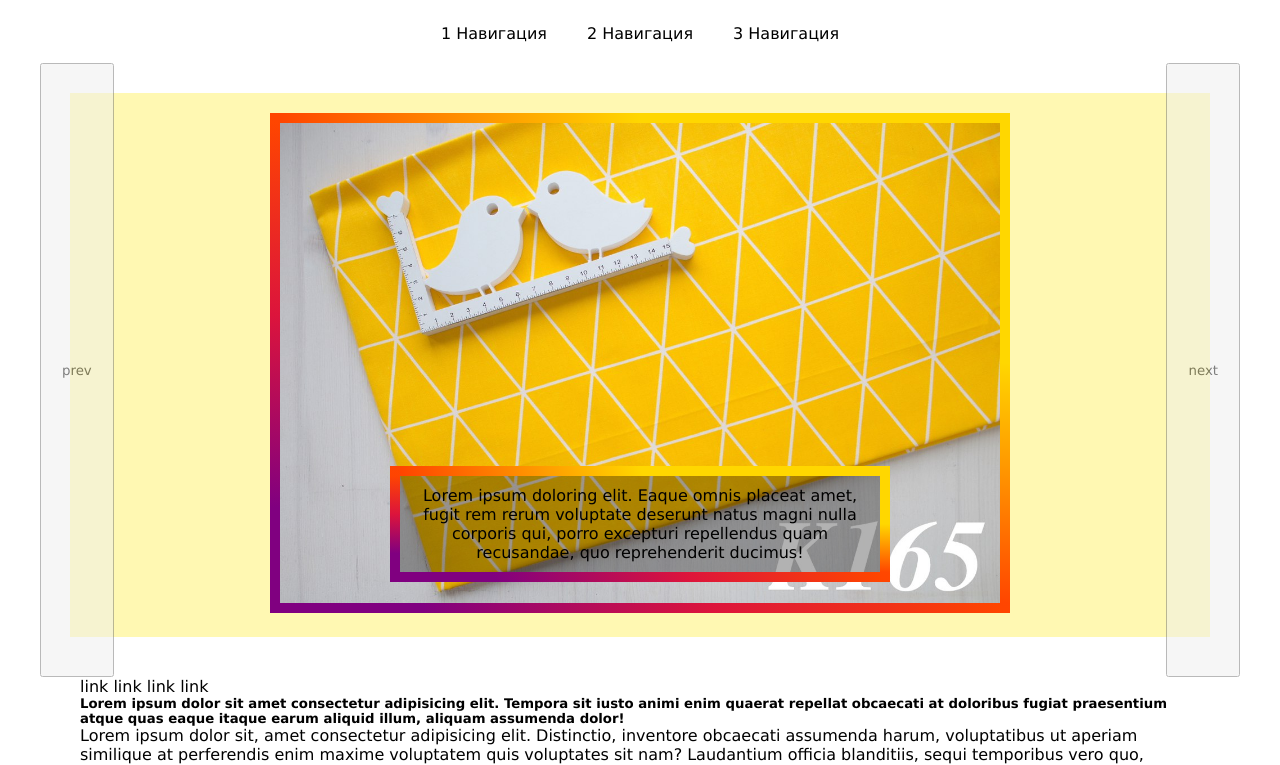
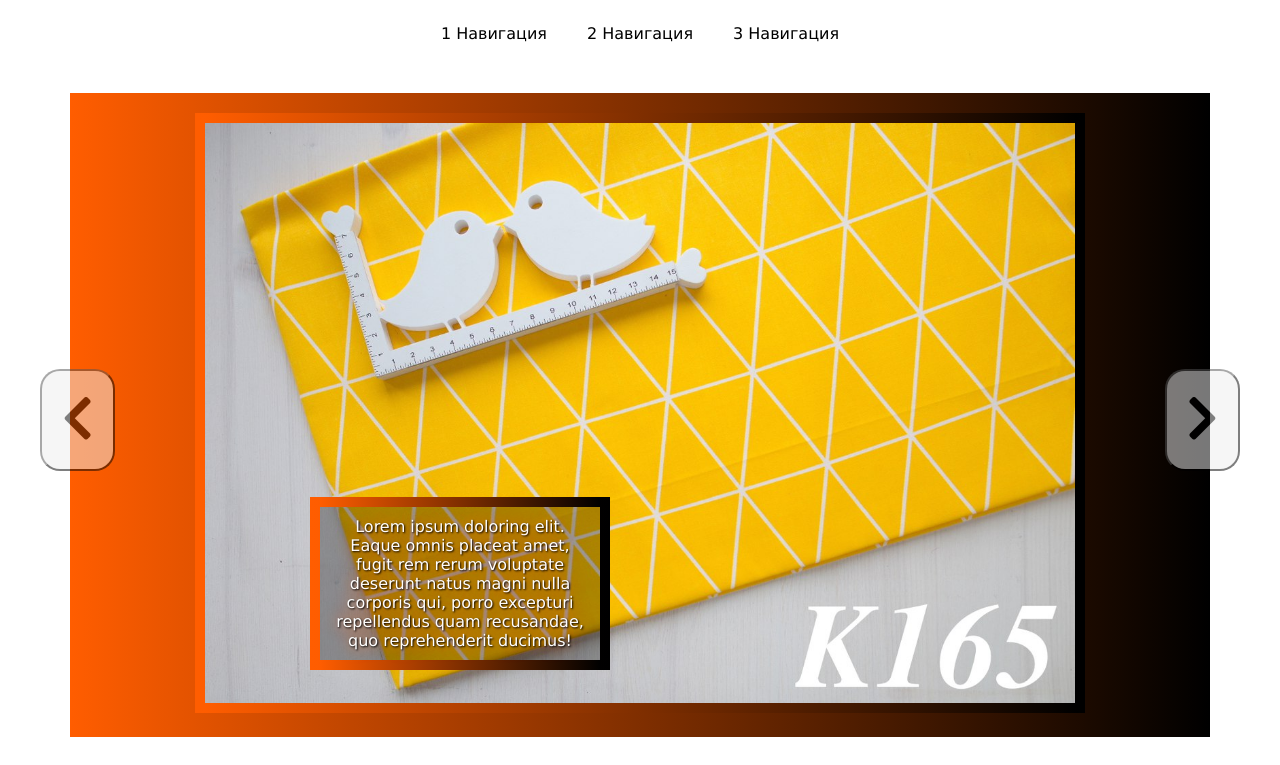
Before and after one commit to AlexLavrenchuk/LandingPageAnna, a website: page app/index.html in a window 1280 px wide. Shown: the part 94-859 px from the top of the page. Drawn offline with Linux system fonts and the light colour scheme; files that its build step writes are made by us from their sources.

Commit message:
variable

```diff
--- a/app/index.html
+++ b/app/index.html
@@ -4,6 +4,7 @@
     <meta charset="UTF-8">
     <meta name="viewport" content="width=device-width, initial-scale=1.0">
     <meta http-equiv="X-UA-Compatible" content="ie=edge">
+    <link rel="stylesheet" href="https://use.fontawesome.com/releases/v5.8.1/css/all.css" integrity="sha384-50oBUHEmvpQ+1lW4y57PTFmhCaXp0ML5d60M1M7uH2+nqUivzIebhndOJK28anvf" crossorigin="anonymous">
     <link rel="stylesheet" href="css/main.css">
     <title>landing page</title>
 </head>
--- a/app/js/common.js
+++ b/app/js/common.js
@@ -57,16 +57,18 @@ function foo() {
 
 // create Button
 function addButton() {
-    prevButton.innerText = 'prev';
-    nextButton.innerText = 'next';
+    prevButton.innerHTML = '<i class="fas fa-chevron-left"></i>';
+    nextButton.innerHTML = '<i class="fas fa-chevron-right"></i>';
 
     const styleCss = {
         position: "absolute",
-        top: 0,
+        top: '50%',
+        transform: "translateY(-50%)",
         opacity: 0.5,
         padding: "20px",
         cursor: 'pointer',
-        height: parent.clientHeight + 'px'
+        fontSize: '50px',
+        borderRadius: '20px'
     }
 
     Object.assign(prevButton.style, styleCss);
--- a/app/sass/assets/_vars.scss
+++ b/app/sass/assets/_vars.scss
@@ -8,4 +8,5 @@ $focusShadow: inset 2px 2px 5px rgba(154, 147, 140, 0.5), 1px 1px 5px rgba(255,
 $alpha: .3;
 // gradient
 // $gradient: linear-gradient(to right, $white 0%, $black 100%);
-$gradient: linear-gradient(to top right, purple 10%, crimson 30%, orangered 50%, gold 75%);
+// $gradient: linear-gradient(to top right, purple 10%, crimson 30%, orangered 50%, gold 75%);
+$gradient: linear-gradient(left, #ff5d00 0%, #000000 100%);
--- a/app/sass/assets/slider.scss
+++ b/app/sass/assets/slider.scss
@@ -4,11 +4,13 @@
     &-item {
         padding: 30px;
         p {
+            color: white;
+            text-shadow: 1px 1px 2px black, 0 0 1em #ff5d00;
             position: absolute;
-            top: 75%;
-            left: 50%;
-            transform: translate(-50%, -50%);
-            max-width: 500px;
+            bottom: 15%;
+            left: 35%;
+            transform: translate(-50%);
+            max-width: 300px;
             padding: 10px;
             @include border-gr;
             background-color: rgba($black, $alpha);
@@ -17,12 +19,19 @@
     &-image {
         padding: 20px;
         margin-bottom: 10px;
-        background: rgba(#ffe600, $alpha);
+        background: linear-gradient(left, #ff5d00 0%, #000000 100%);;
+        &:hover {
+            img {
+                transform: scale(1.05);
+                opacity: .8;
+            }
+        }
     }
     img {
         max-width: 100%;
-        height: 500px;
+        height: 600px;
         display: inline;
+        transition: .5s;
         @include border-gr;
     }
 }
```
Also changed, not shown: app/css/main.css.
